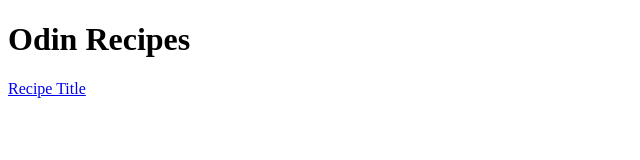
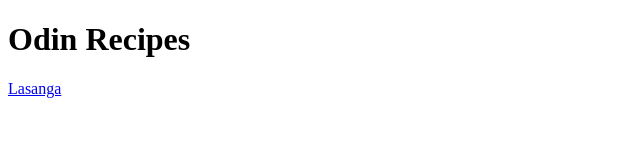
Before and after one commit to mdavison35/odin-recipes, a plain HTML site: page index.html in a window 1280 px wide. Shown: the full height of the page, 0-640 px from the left. Drawn offline with Linux system fonts and the light colour scheme.

Commit message:
Correct anchor tag linking to lasanga.html in index.html
Anchor tag was incorrectly written, and did not correctly link to the
lasanga.html file and did not have the correct inner text.

```diff
--- a/index.html
+++ b/index.html
@@ -6,6 +6,6 @@
   </head>
   <body>
     <h1>Odin Recipes</h1>
-    <a href="./recipes/recipename.html">Recipe Title</a>
+    <a href="./recipes/lasanga.html">Lasanga</a>
   </body>
 </html>
```
